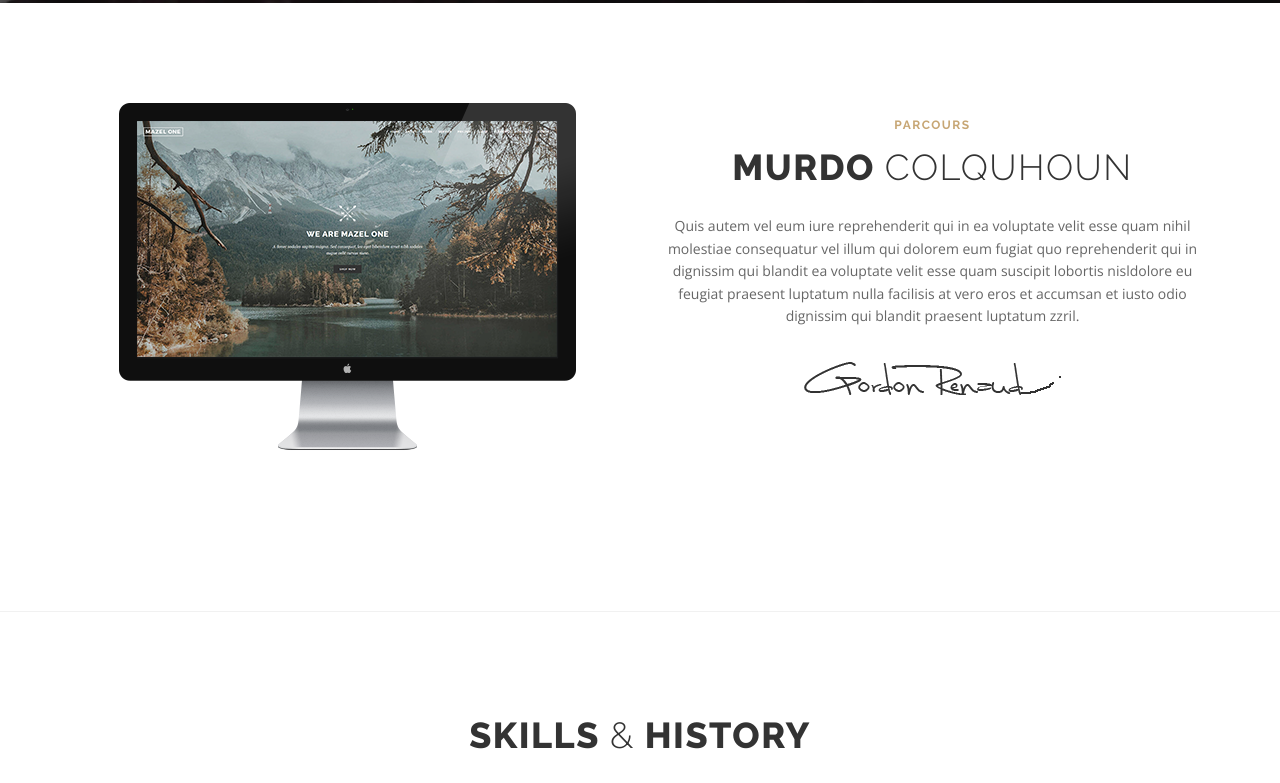
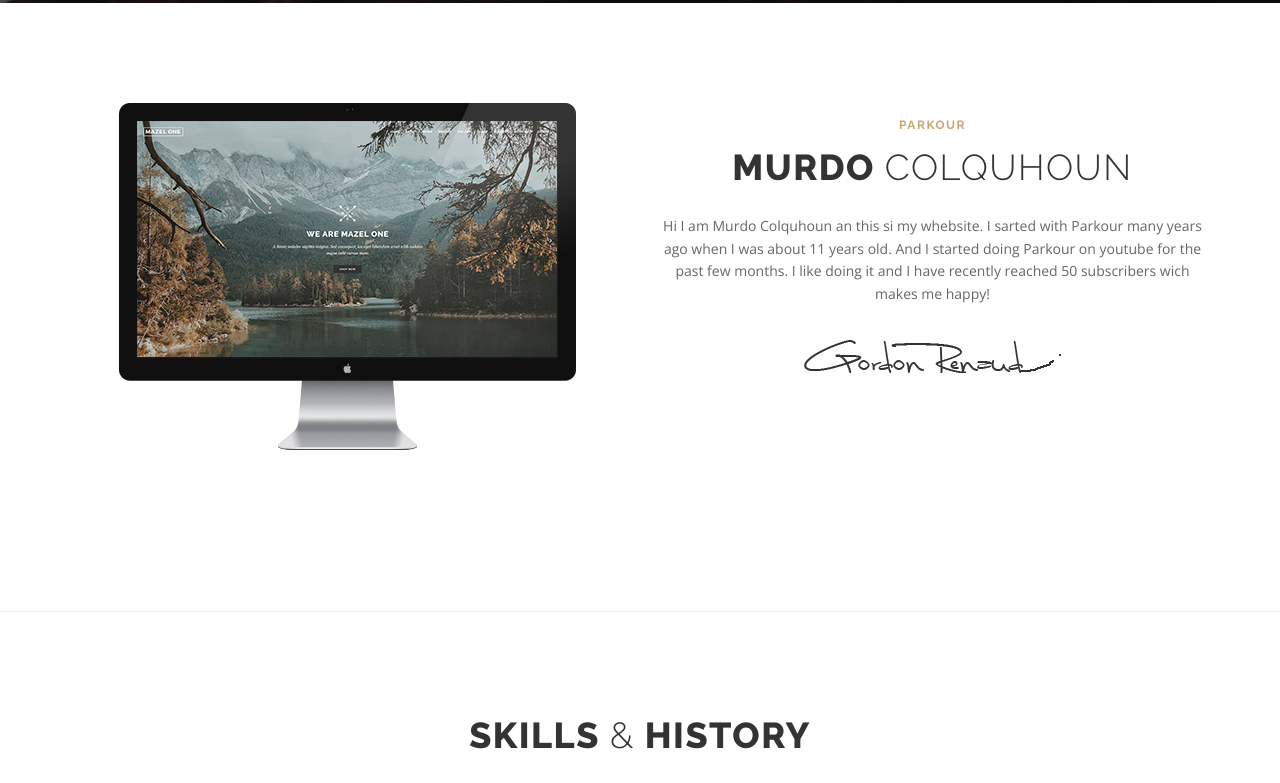
Before and after one commit to Lgogyfe/MurdoWeb, a plain HTML site: page index.html in a window 1280 px wide. Shown: the part 797-1580 px from the top of the page. Drawn offline with nearby package versions, Linux system fonts and the light colour scheme; some packages are replaced by stand-ins of ours.

```diff
--- a/index.html
+++ b/index.html
@@ -114,9 +114,9 @@
                         </div>
                         <div class="col-md-6 wow fadeIn" data-wow-delay="0.4s" data-wow-duration="2s">
                             <div class="spacer-15"></div>
-                            <h6 class="page-title-alt color mb-10">Parcours</h6>
+                            <h6 class="page-title-alt color mb-10">Parkour</h6>
                             <h2 class="page-title mb-25">Murdo <span class="text-light">Colquhoun</span></h2>
-                            <p class="mb-35">Quis autem vel eum iure reprehenderit qui in ea voluptate velit esse quam nihil molestiae consequatur vel illum qui dolorem eum fugiat quo reprehenderit qui in dignissim qui blandit ea voluptate velit esse quam suscipit lobortis nisldolore eu feugiat  praesent luptatum nulla facilisis at vero eros et accumsan et iusto odio dignissim qui blandit praesent luptatum zzril.</p>
+                            <p class="mb-35">Hi I am Murdo Colquhoun an this si my whebsite. I sarted with Parkour many years ago when I was about 11 years old. And I started doing Parkour on youtube for the past few months. I like doing it and I have recently reached 50 subscribers wich makes me happy!</p>
                             <img src="img/signature.png" alt="signature" />
                         </div>
                     </div>
```
Also changed, not shown: 1 other file.
